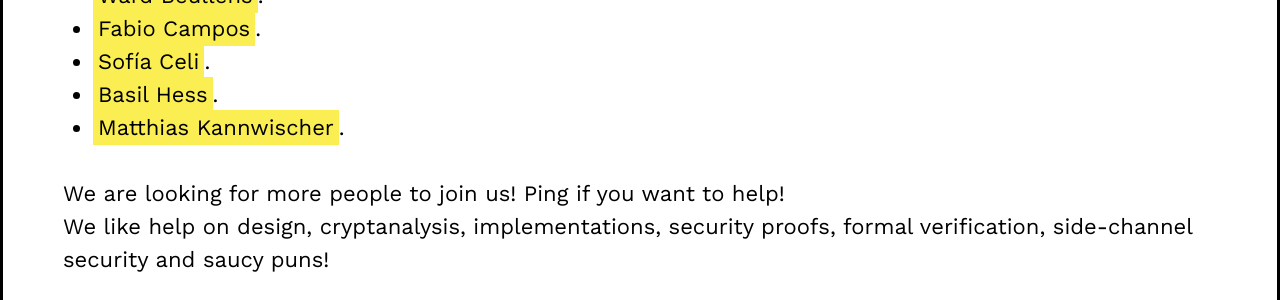
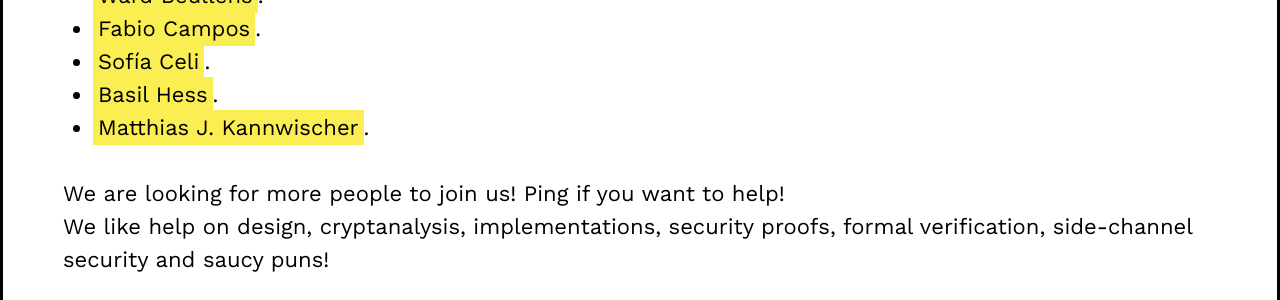
Before and after one commit to PQCMayo/MAYO-website, a Jekyll site: the page built from team.html, in a window 1280 px wide. Shown: the part 518-818 px from the top of the page. Built offline with Jekyll 4.4.1, drawn with Linux system fonts in a browser that asks for light colours.

```diff
--- a/team.html
+++ b/team.html
@@ -13,7 +13,7 @@ tags: menu
     <li><a href="https://www.sopmac.de/" target="_blank">Fabio Campos</a>.</li>
     <li><a href="https://sofiaceli.com/" target="_blank">Sofía Celi</a>.</li>
     <li><a href="https://github.com/bhess" target="_blank">Basil Hess</a>.</li>
-    <li><a href="https://kannwischer.eu/" target="_blank">Matthias Kannwischer</a>.</li>
+    <li><a href="https://kannwischer.eu/" target="_blank">Matthias J. Kannwischer</a>.</li>
   </ul>
   <br>
   <p>We are looking for more people to join us! Ping if you want to help!</p>
```
